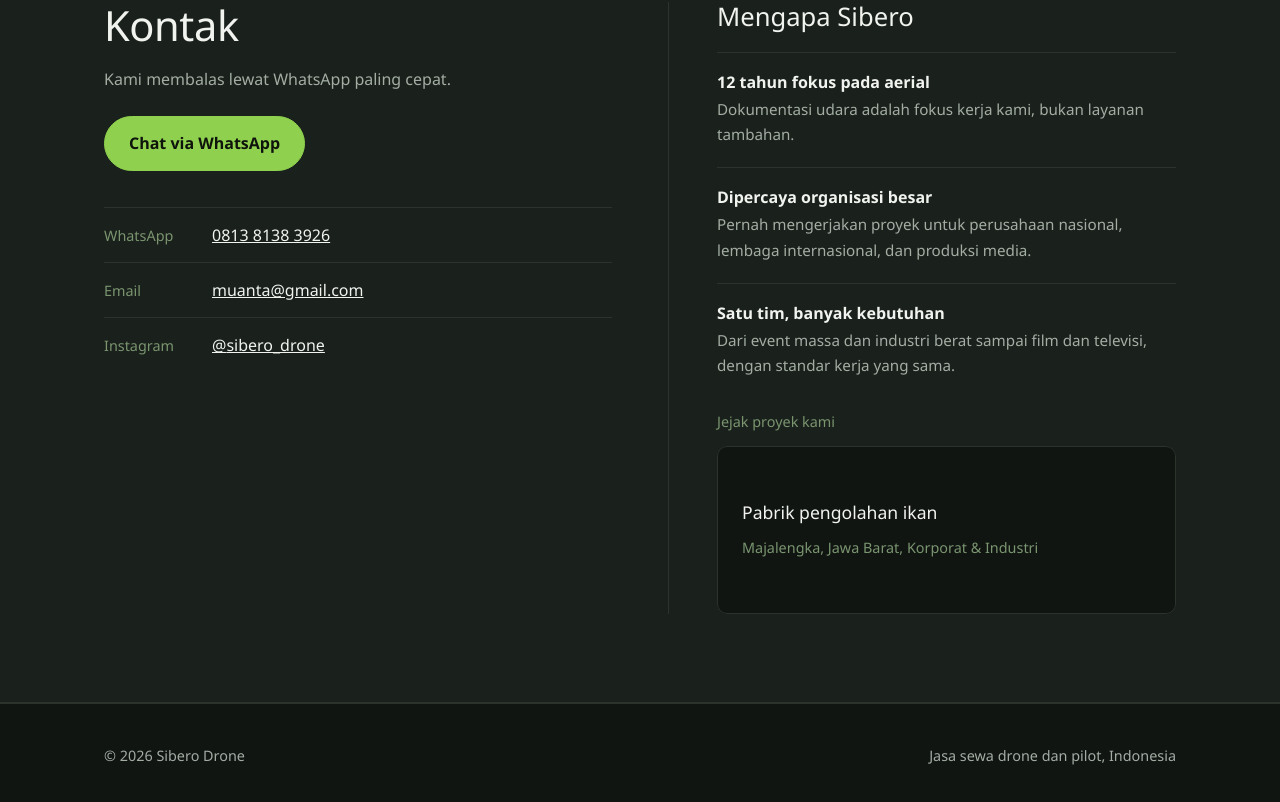
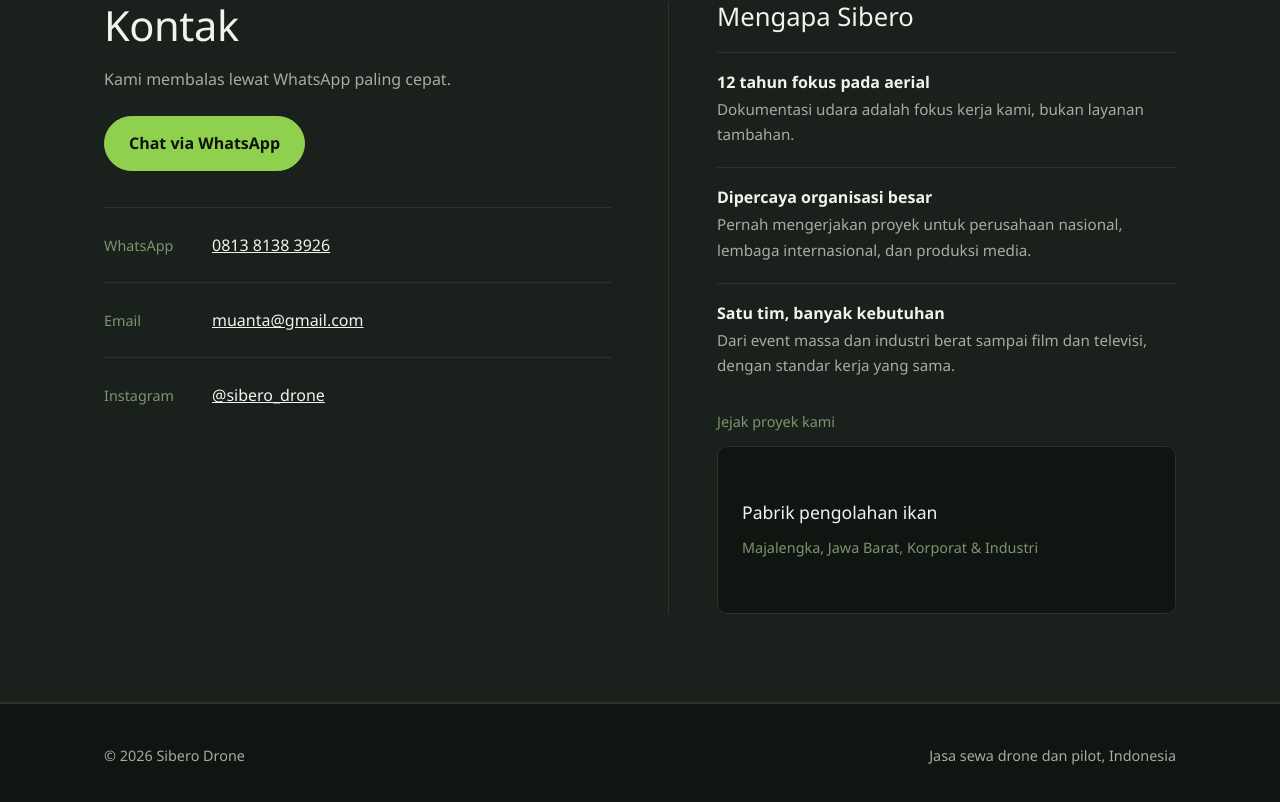
Before and after one commit to setyo76/sibero, a Next.js app: page / in a window 1280 px wide. Shown: the part 4819-5621 px from the top of the page. Built offline with nearby package versions, Linux system fonts and the light colour scheme; no server answers.

Commit message:
Fix contact.tsx

```diff
--- a/app/globals.css
+++ b/app/globals.css
@@ -343,3 +343,5 @@ section { padding: 56px 0; }
   .footer { padding-bottom: 40px; }
   .fab { padding: 13px 24px; right: 20px; bottom: 20px; }
 }
+
+.contact-link { display: inline-block; padding: 10px 0; }
--- a/components/Contact.tsx
+++ b/components/Contact.tsx
@@ -45,16 +45,16 @@ export default function Contact() {
             <dl className="contact-list">
               <div>
                 <dt>WhatsApp</dt>
-                <dd><a href={buildWaLink()} target="_blank" rel="noopener noreferrer">{SITE.whatsappDisplay}</a></dd>
+                <dd><a className="contact-link" href={buildWaLink()} target="_blank" rel="noopener noreferrer">{SITE.whatsappDisplay}</a></dd>
               </div>
               <div>
                 <dt>Email</dt>
-                <dd><a href={`mailto:${SITE.email}`}>{SITE.email}</a></dd>
+                <dd><a className="contact-link" href={`mailto:${SITE.email}`}>{SITE.email}</a></dd>
               </div>
               <div>
                 <dt>Instagram</dt>
                 <dd>
-                  <a href={`https://instagram.com/${SITE.instagram}`} target="_blank" rel="noopener noreferrer">
+                  <a className="contact-link" href={`https://instagram.com/${SITE.instagram}`} target="_blank" rel="noopener noreferrer">
                     @{SITE.instagram}
                   </a>
                 </dd>
```
